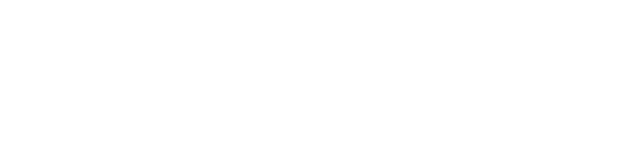
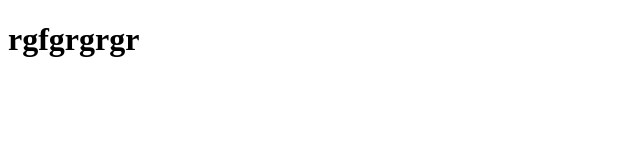
Before and after one commit to m-wade/P2, a plain HTML site: page index.html in a window 1280 px wide. Shown: the whole page, without its empty margins (0-640 px from the left). Drawn offline with Linux system fonts and the light colour scheme.

Commit message:
Première sauvegarde

```diff
--- a/index.html
+++ b/index.html
@@ -7,6 +7,6 @@
     <title>Document</title>
 </head>
 <body>
-
+    <h1>rgfgrgrgr</h1>
 </body>
 </html>
```
